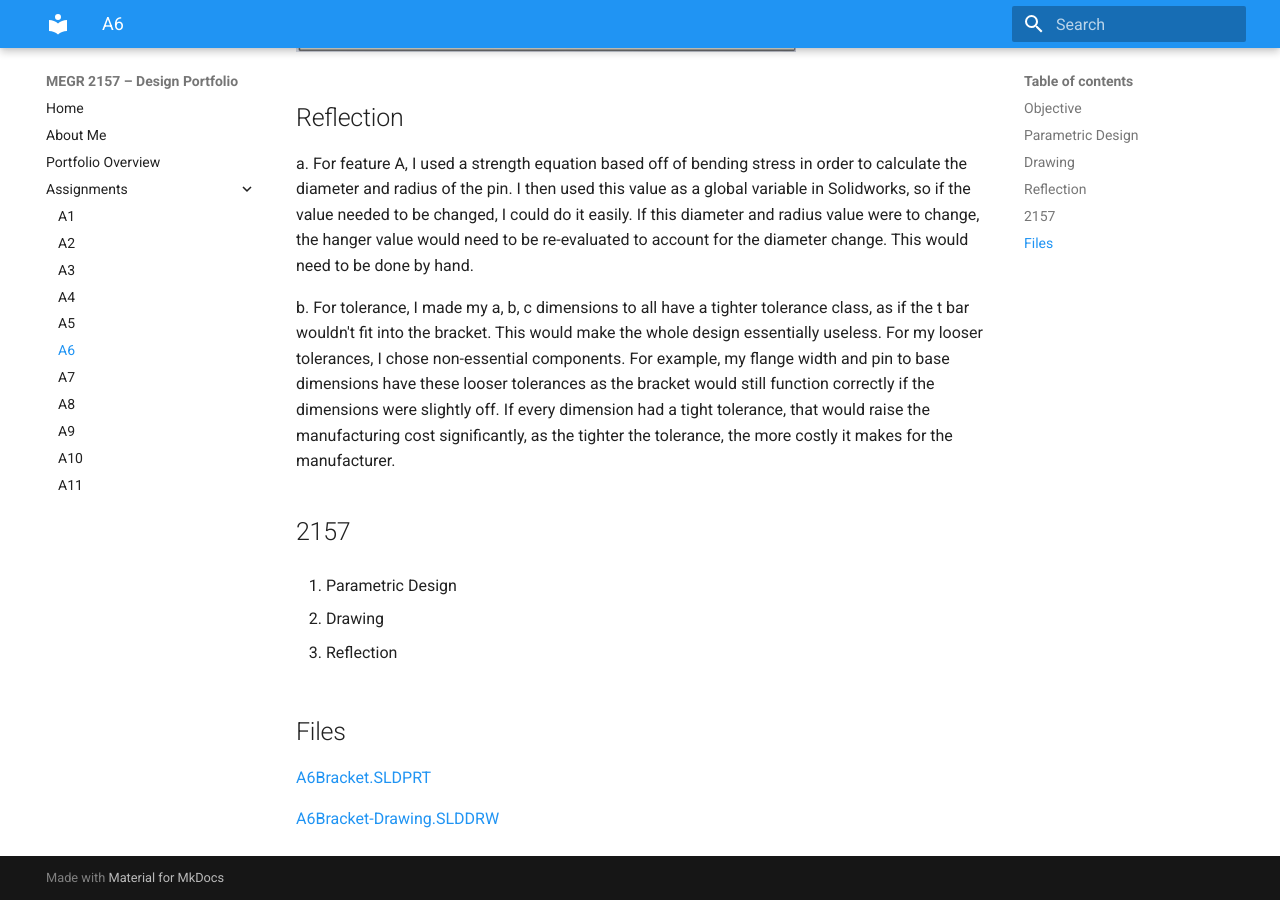
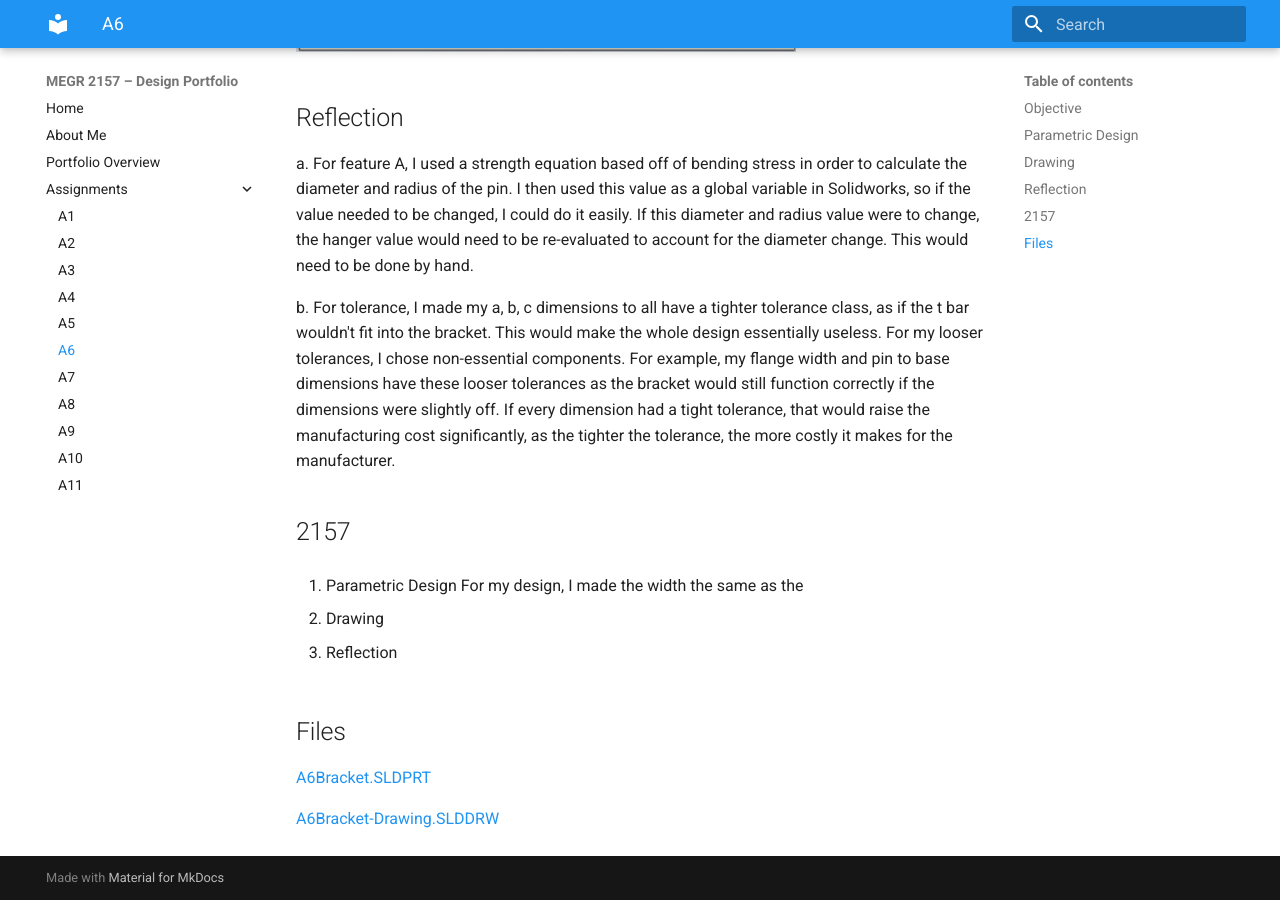
Before and after one commit to AidenGrake/megr2157-portfolio, an MkDocs documentation site: the page built from docs/assignments/A06/index.md, in a window 1280 px wide and 900 px high, scrolled down 4368 px. Built offline with MkDocs 1.6.1 and Material for MkDocs 9.7.7, drawn with Linux system fonts in a browser that asks for light colours.

Commit message:
Update index.md

```diff
--- a/docs/assignments/A06/index.md
+++ b/docs/assignments/A06/index.md
@@ -39,6 +39,7 @@ b. For tolerance, I made my a, b, c dimensions to all have a tighter tolerance c
 
 ## 2157
 1. Parametric Design
+For my design, I made the width the same as the
 
 2. Drawing
 
```
